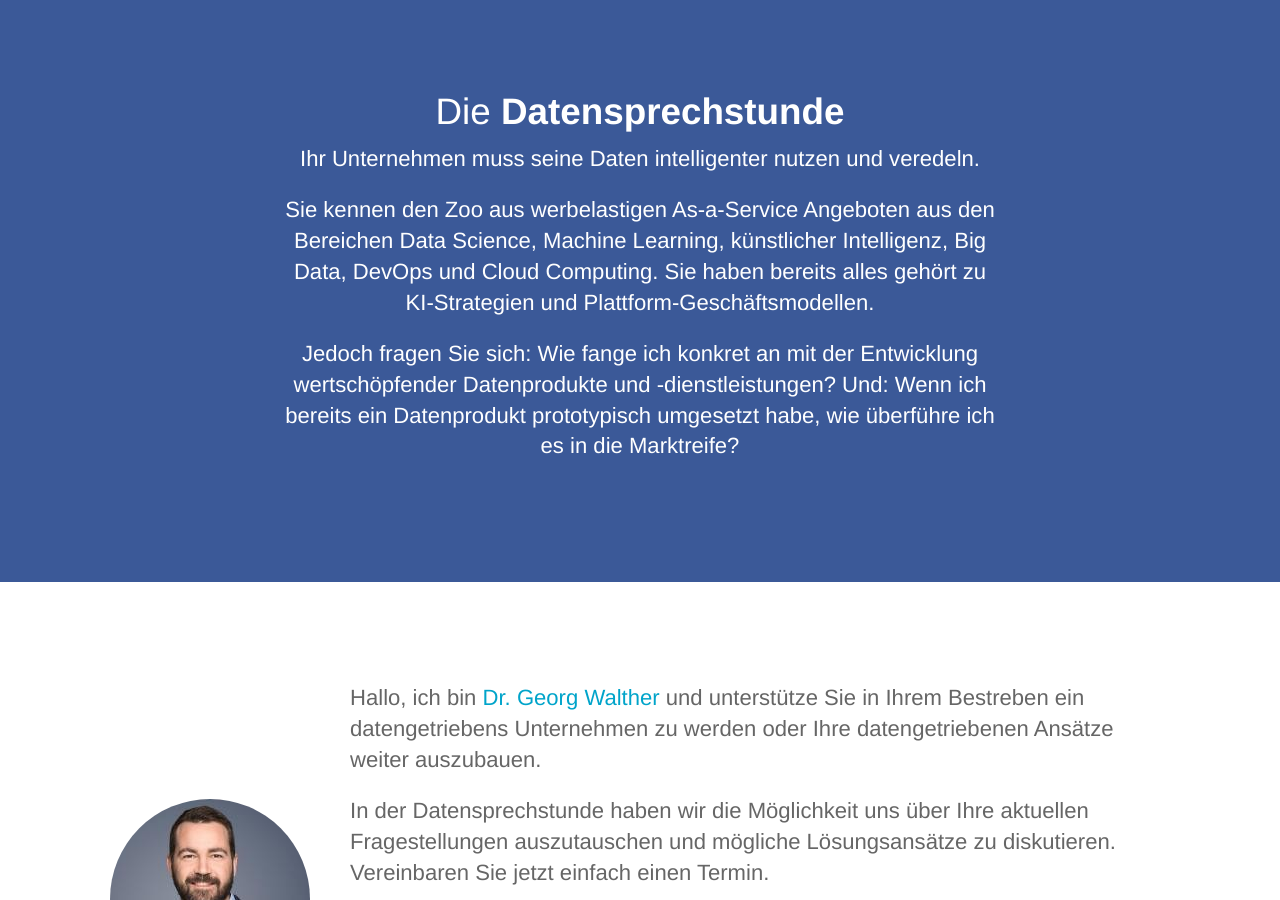
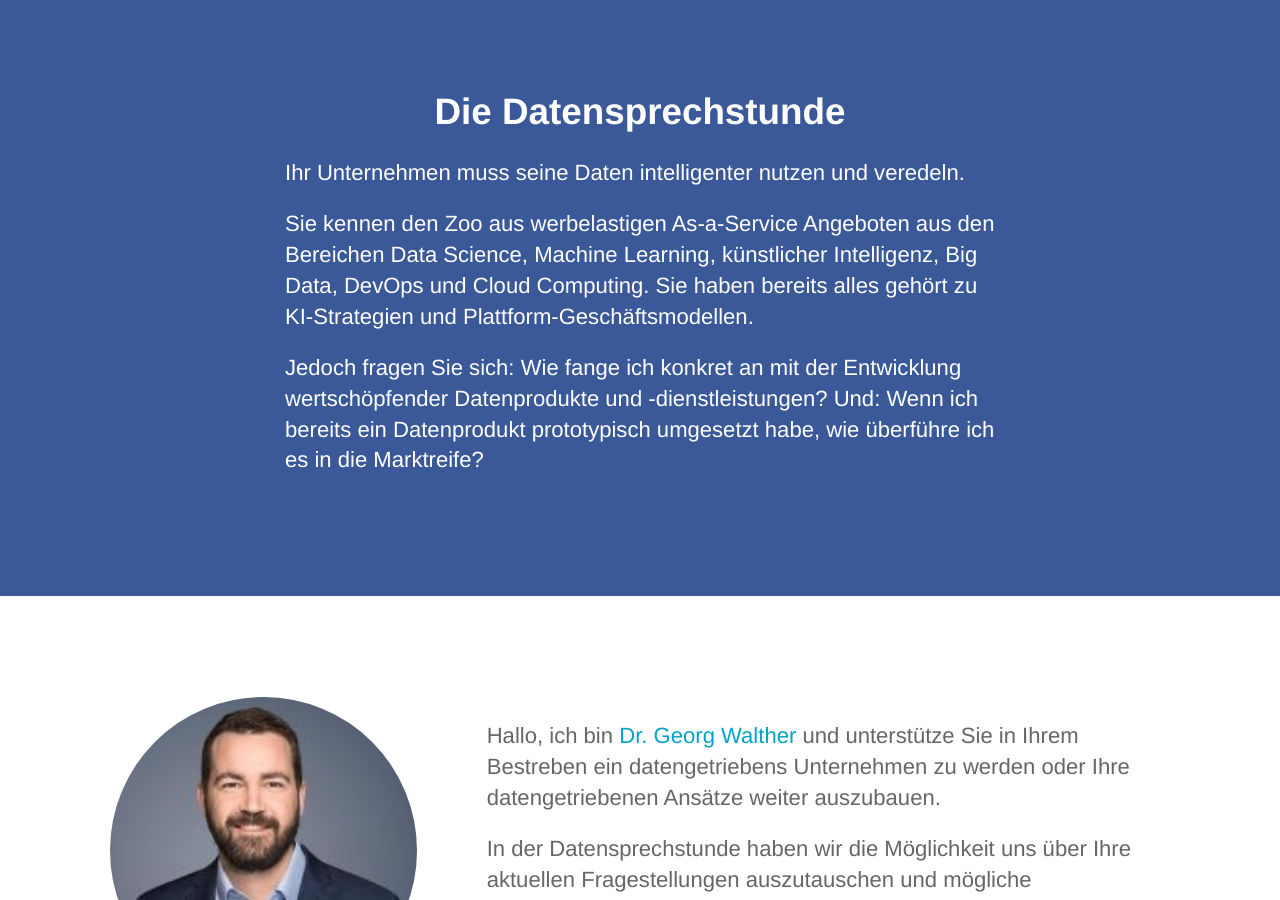
Before and after one commit to datensprechstunde/datensprechstunde.github.io, a Jekyll site: the page built from index.html, in a window 1280 px wide and 900 px high. Built offline with Jekyll 4.4.1, drawn with Linux system fonts in a browser that asks for light colours; comment, search, counter and statistics services are not loaded.

Commit message:
Realign text

```diff
--- a/index.html
+++ b/index.html
@@ -4,14 +4,15 @@ description: In vier Schritten zum datengetriebenen Unternehmen.
 ---
 <section class="hero">
 	<div class="text-container">
-		<h1 class="editable">Die <strong>Datensprechstunde</strong></h1>
-		<p class="subtext editable">Ihr Unternehmen muss seine Daten intelligenter nutzen und veredeln.</p>
-        <p class="text editable">
+		<h1 class="editable"><strong>Die Datensprechstunde</strong></h1>
+        <br/>
+		<p class="text editable" align="left">Ihr Unternehmen muss seine Daten intelligenter nutzen und veredeln.</p>
+        <p class="text editable" align="left">
             Sie kennen den Zoo aus werbelastigen As-a-Service Angeboten aus den Bereichen
             Data Science, Machine Learning, künstlicher Intelligenz, Big Data, DevOps und Cloud Computing.
             Sie haben bereits alles gehört zu KI-Strategien und Plattform-Geschäftsmodellen.
         </p>
-        <p class="text editable">
+        <p class="text editable" align="left">
             Jedoch fragen Sie sich: Wie fange ich konkret an mit der Entwicklung wertschöpfender Datenprodukte und -dienstleistungen?
             Und: Wenn ich bereits ein Datenprodukt prototypisch umgesetzt habe, wie überführe ich es in die Marktreife?
         </p>
@@ -26,13 +27,14 @@ description: In vier Schritten zum datengetriebenen Unternehmen.
 	<section>
 		<div class="container flex">
             <div class="row">
-                <div class="col">
+                <div class="col-sm-4">
                     <div class="image">
                         <img src="/images/portrait.png" class="rounded-circle editable"/>
                     </div>
                 </div>
-            </div>
+                <div class="col-sm-8">
                     <div class="text editable">
+                        <br/>
                         <p>
                             Hallo, ich bin <a href="https://www.linkedin.com/in/georgwalther/">Dr. Georg Walther</a> und unterstütze Sie in Ihrem Bestreben
                             ein datengetriebens Unternehmen zu werden oder Ihre datengetriebenen Ansätze weiter auszubauen.
@@ -49,6 +51,8 @@ description: In vier Schritten zum datengetriebenen Unternehmen.
                         <p>
                             Ich sehe vier grundlegende Schritte auf dem Weg zum datengetriebenen Unternehmen.
                         </p>
+                    </div>
+                </div>
             </div>
 		</div>
 	</section>
```
Lines whose indentation alone changed are shown as unchanged.
